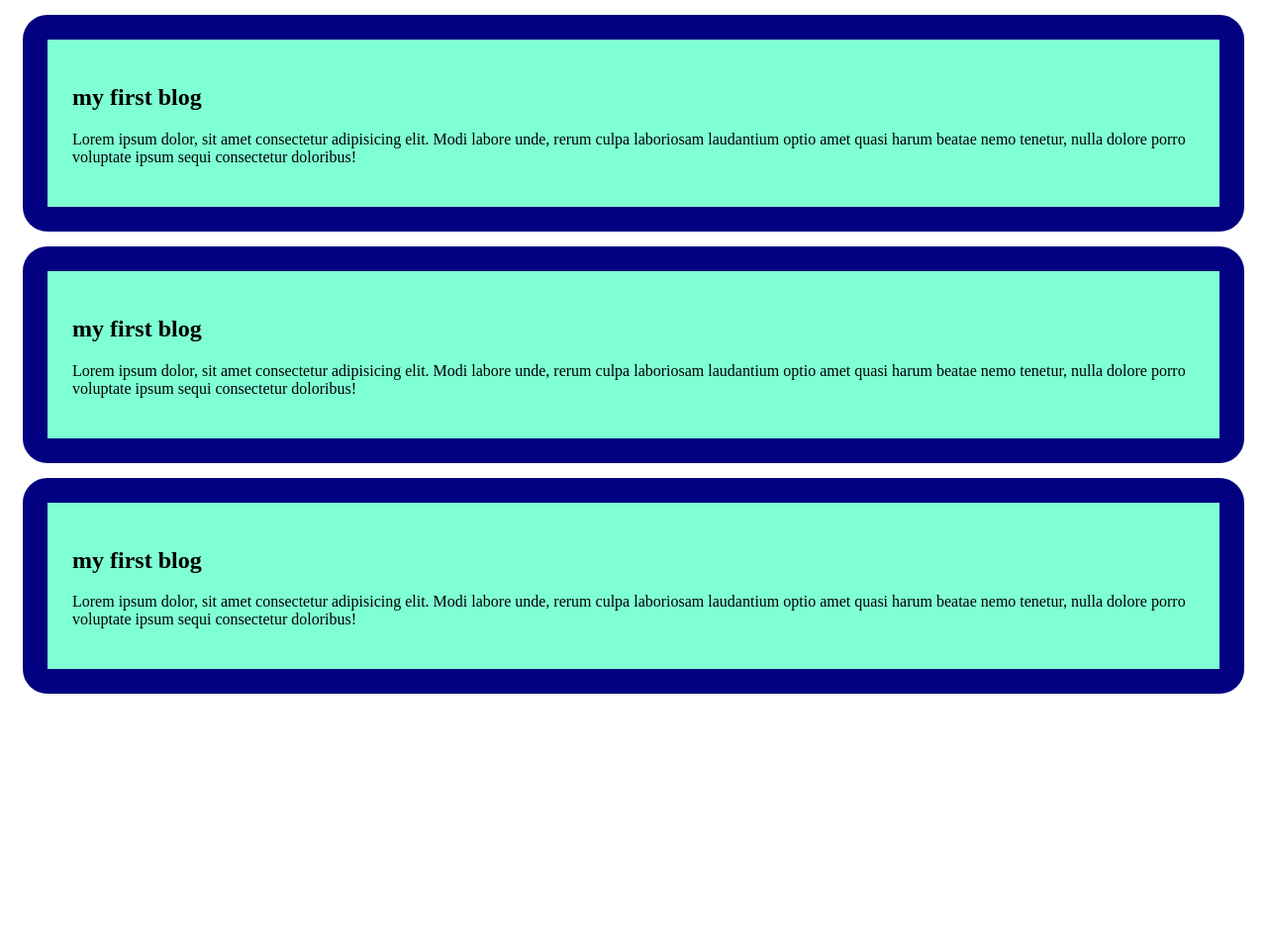
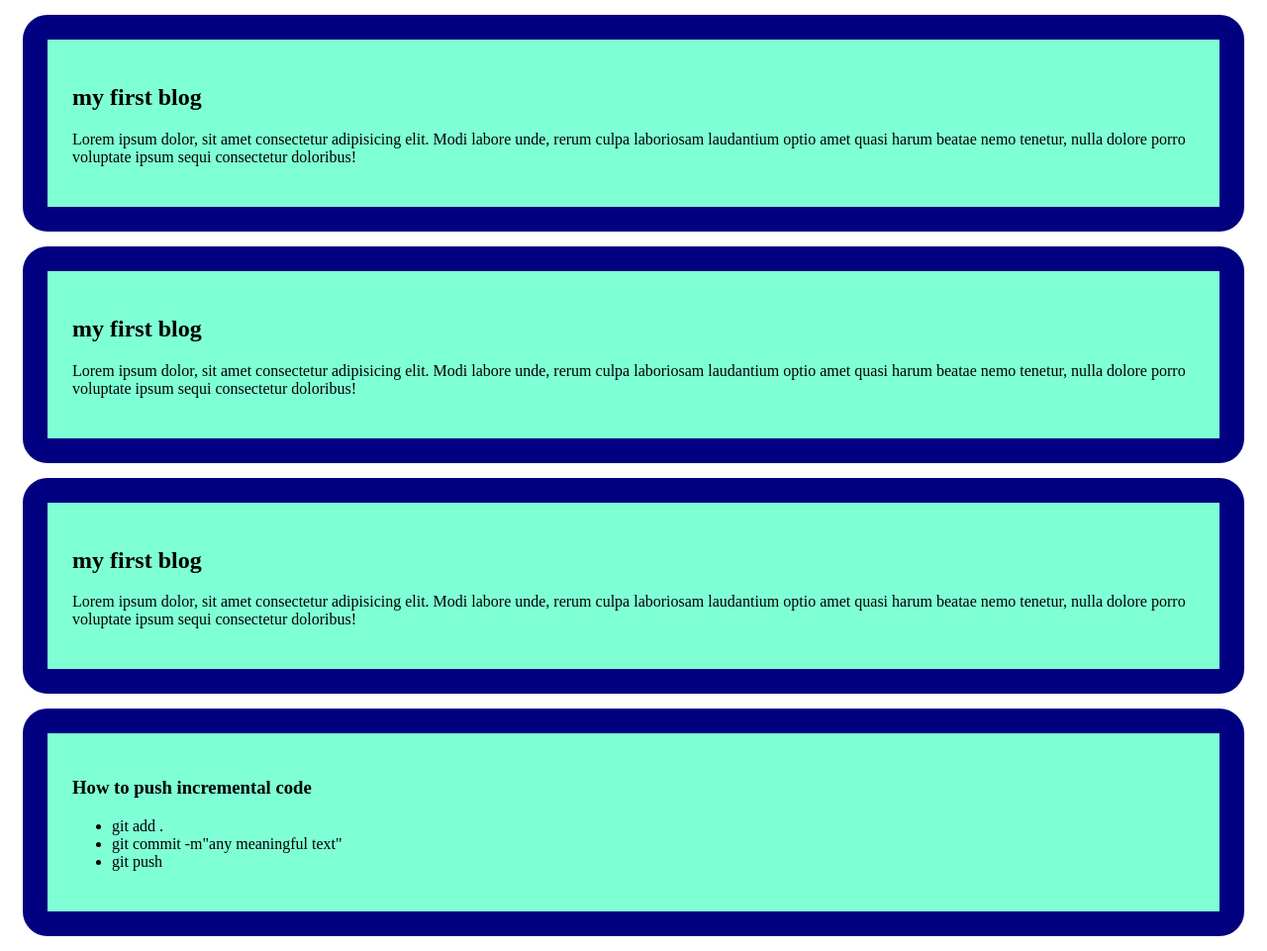
Before and after one commit to Zihad-098/my-first-github, a plain HTML site: page index.html in a window 1280 px wide. Shown: the whole page at 99% size. Before the commit the page ends 800 px from the top, so only its background shows below. Drawn offline with Linux system fonts and the light colour scheme.

Commit message:
how to push incremental

```diff
--- a/index.html
+++ b/index.html
@@ -19,5 +19,13 @@
         <h2> my first blog </h2>
         <p>Lorem ipsum dolor, sit amet consectetur adipisicing elit. Modi labore unde, rerum culpa laboriosam laudantium optio amet quasi harum beatae nemo tenetur, nulla dolore porro voluptate ipsum sequi consectetur doloribus!</p>
     </div>
+    <div>
+        <h3>How to push incremental code </h3>
+        <ul>
+            <li> git add . </li>
+            <li>git commit -m"any meaningful text"</li>
+            <li>git push </li>
+        </ul>
+    </div>
 </body>
 </html>
```
